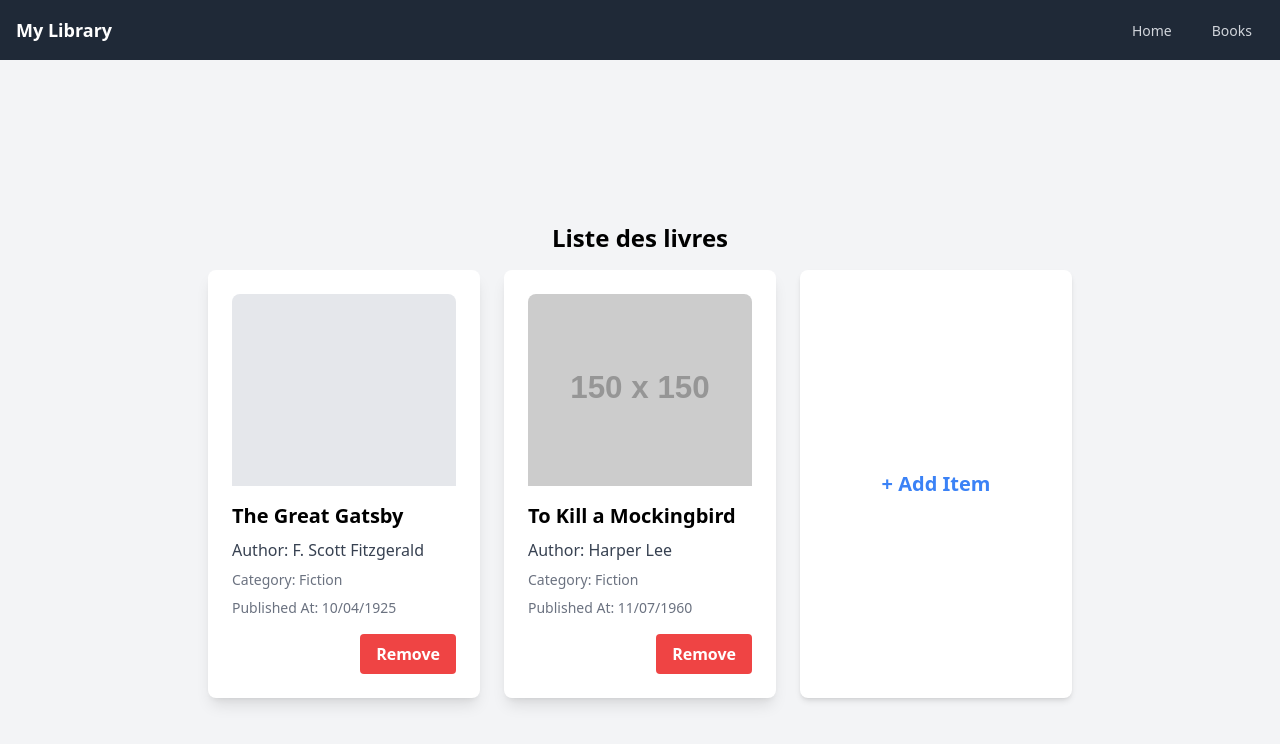
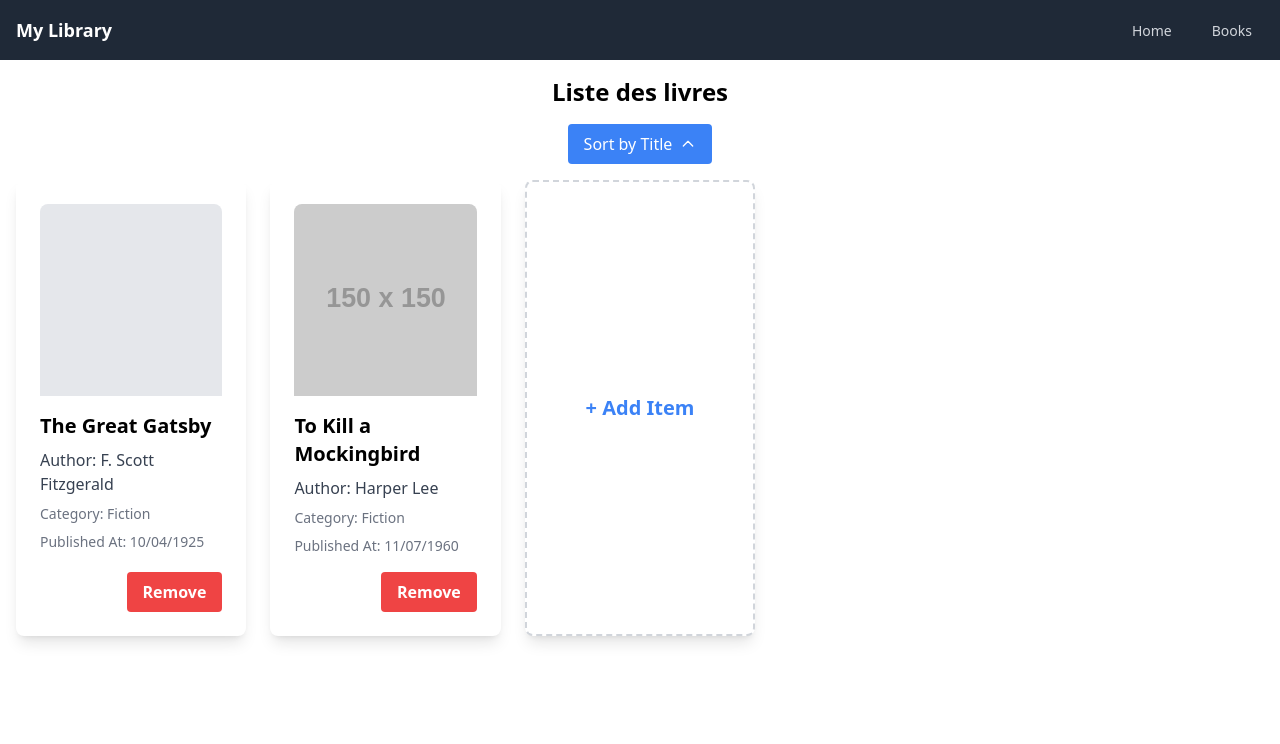
Before and after one commit to AyoubBenziza/diginamic-angular-library, an Angular app: page /books in a window 1280 px wide. Shown: the top 744 px of the page. Built offline with nearby package versions, Linux system fonts and the light colour scheme.

Commit message:
update: Cards Style & add Sort Title

```diff
--- a/src/app/app.component.html
+++ b/src/app/app.component.html
@@ -20,7 +20,7 @@
       </ul>
     </div>
   </nav>
-  <div class="flex-grow flex flex-col">
-    <router-outlet class="flex-grow"></router-outlet>
+  <div class="grow flex flex-col">
+    <router-outlet></router-outlet>
   </div>
 </div>
--- a/src/app/book-form/book-form.component.html
+++ b/src/app/book-form/book-form.component.html
@@ -1,5 +1,31 @@
-<div class="flex justify-center items-center min-h-screen bg-gray-100">
-  <div class="bg-white p-8 rounded-lg shadow-lg w-full max-w-md">
+<!-- Modal Container -->
+<div class="fixed inset-0 flex items-center justify-center z-50">
+  <!-- Background Overlay -->
+  <div class="fixed inset-0 bg-black opacity-50"></div>
+  <!-- Modal Content -->
+  <div
+    class="bg-white p-8 rounded-lg shadow-lg w-full max-w-md z-10 max-h-screen overflow-y-auto relative"
+  >
+    <!-- Close Button -->
+    <button
+      class="absolute top-4 right-4 text-gray-500 hover:text-gray-700 focus:outline-none"
+      (click)="closeBookForm()"
+    >
+      <svg
+        xmlns="http://www.w3.org/2000/svg"
+        class="h-6 w-6"
+        fill="none"
+        viewBox="0 0 24 24"
+        stroke="currentColor"
+      >
+        <path
+          stroke-linecap="round"
+          stroke-linejoin="round"
+          stroke-width="2"
+          d="M6 18L18 6M6 6l12 12"
+        />
+      </svg>
+    </button>
     <h2 class="text-2xl font-bold mb-6 text-center">Formulaire de livre</h2>
     <form
       [formGroup]="bookForm"
--- a/src/app/book-form/book-form.component.ts
+++ b/src/app/book-form/book-form.component.ts
@@ -3,22 +3,21 @@ import {
   FormControl,
   FormGroup,
   ReactiveFormsModule,
-  AbstractControl,
   Validators,
 } from '@angular/forms';
+import { Book } from '../interfaces/book.model';
 import { BookService } from '../services/book.service';
-import { Book } from '../interfaces/book.model';
 
 @Component({
   selector: 'app-book-form',
   standalone: true,
   imports: [ReactiveFormsModule],
-  providers: [BookService],
   templateUrl: './book-form.component.html',
   styleUrl: './book-form.component.scss',
 })
 export class BookFormComponent {
   @Output() formSubmitted = new EventEmitter<void>();
+  @Output() formClosed = new EventEmitter<void>();
 
   bookForm = new FormGroup({
     id: new FormControl(0),
@@ -47,4 +46,8 @@ export class BookFormComponent {
       this.formSubmitted.emit();
     }
   }
+
+  closeBookForm(): void {
+    this.formClosed.emit();
+  }
 }
--- a/src/app/book-list/book-list.component.html
+++ b/src/app/book-list/book-list.component.html
@@ -1,11 +1,36 @@
-<div class="flex flex-col min-h-screen bg-gray-100">
+<div class="flex flex-col h-full w-full">
   <div class="flex-grow flex justify-center items-center">
-    <div class="w-full max-w-4xl p-4">
+    <div class="w-full p-4">
       <h2 class="text-2xl font-bold mb-4 text-center">Liste des livres</h2>
-      <div class="grid grid-cols-1 md:grid-cols-2 lg:grid-cols-3 gap-6">
+      <div class="mb-4 flex justify-center">
+        <button
+          (click)="sortBooksByTitle()"
+          class="flex items-center bg-blue-500 text-white px-4 py-2 rounded hover:bg-blue-600"
+        >
+          <span class="mr-2">Sort by Title</span>
+          <svg
+            [class]="{ 'rotate-0': isAscending, 'rotate-180': !isAscending }"
+            class="w-4 h-4 transition-transform duration-300"
+            fill="none"
+            stroke="currentColor"
+            viewBox="0 0 24 24"
+            xmlns="http://www.w3.org/2000/svg"
+          >
+            <path
+              stroke-linecap="round"
+              stroke-linejoin="round"
+              stroke-width="2"
+              d="M5 15l7-7 7 7"
+            ></path>
+          </svg>
+        </button>
+      </div>
+      <div
+        class="grid grid-cols-1 md:grid-cols-2 lg:grid-cols-3 xl:grid-cols-5 gap-6"
+      >
         @for (book of books; track $index) {
         <div
-          class="p-6 bg-white rounded-lg shadow-lg transform transition duration-500 hover:scale-105"
+          class="flex flex-col p-6 bg-white rounded-lg shadow-lg transform transition duration-500 hover:scale-105"
         >
           @if (book.cover) {
           <img
@@ -16,6 +41,7 @@
           }@else {
           <div class="w-full h-48 bg-gray-200 rounded-t-lg mb-4"></div>
           }
+          <div class="grow">
             <h3 class="text-xl font-semibold mb-2">{{ book.title }}</h3>
             <p class="text-gray-700 mb-2">Author: {{ book.author }}</p>
             <p class="text-gray-500 text-sm mb-2">
@@ -24,7 +50,8 @@
             <p class="text-gray-500 text-sm mb-4">
               Published At: {{ book.publishedAt | date : "dd/MM/yyyy" }}
             </p>
-          <div class="flex justify-end">
+          </div>
+          <div class="flex justify-end mt-auto">
             <button
               (click)="removeBook(book.id)"
               class="bg-red-500 hover:bg-red-600 text-white font-semibold py-2 px-4 rounded"
@@ -35,16 +62,27 @@
         </div>
         } @if(!isFormActive){
         <div
-          class="bg-white shadow-md rounded-lg p-4 flex items-center justify-center cursor-pointer"
+          class="flex flex-col p-6 bg-white rounded-lg shadow-lg transform transition duration-500 hover:scale-105 cursor-pointer border-dashed border-2 border-gray-300"
           (click)="activateForm()"
         >
+          <div class="flex-grow flex items-center justify-center">
             <h3 class="text-xl font-semibold text-blue-500">+ Add Item</h3>
+          </div>
         </div>
         }
       </div>
     </div>
   </div>
   @if (isFormActive) {
-  <app-book-form (formSubmitted)="onFormSubmitted()"></app-book-form>
+  <div class="fixed inset-0 flex items-center justify-center z-50">
+    <div
+      class="fixed inset-0 bg-black opacity-50"
+      (click)="deactivateForm()"
+    ></div>
+    <app-book-form
+      (formSubmitted)="onFormSubmitted()"
+      (formClosed)="deactivateForm()"
+    ></app-book-form>
+  </div>
   }
 </div>
--- a/src/app/book-list/book-list.component.ts
+++ b/src/app/book-list/book-list.component.ts
@@ -14,6 +14,7 @@ import { BookService } from '../services/book.service';
 export class BookListComponent {
   books: Book[] = [];
   isFormActive = false;
+  isAscending = true;
 
   constructor(private bookService: BookService) {
     this.books = this.bookService.getBooks();
@@ -28,11 +29,26 @@ export class BookListComponent {
     this.books = this.bookService.getBooks();
   }
 
+  sortBooksByTitle(): void {
+    this.books = this.books.sort((a, b) => {
+      if (this.isAscending) {
+        return a.title.localeCompare(b.title);
+      } else {
+        return b.title.localeCompare(a.title);
+      }
+    });
+    this.isAscending = !this.isAscending; // Toggle sort order
+  }
+
   activateForm(): void {
     this.isFormActive = true;
   }
 
-  onFormSubmitted(): void {
+  deactivateForm(): void {
     this.isFormActive = false;
   }
+
+  onFormSubmitted(): void {
+    this.deactivateForm();
+  }
 }
```
Lines whose indentation alone changed are shown as unchanged.
